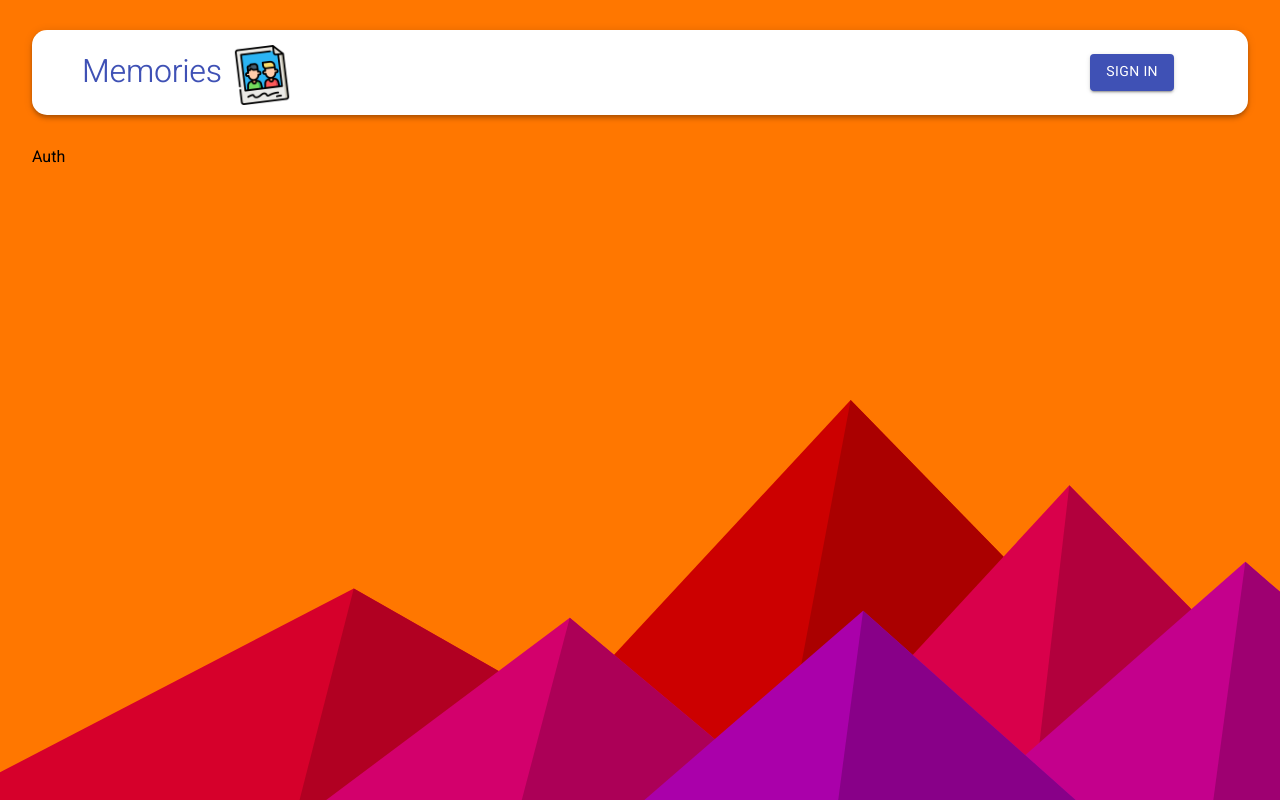
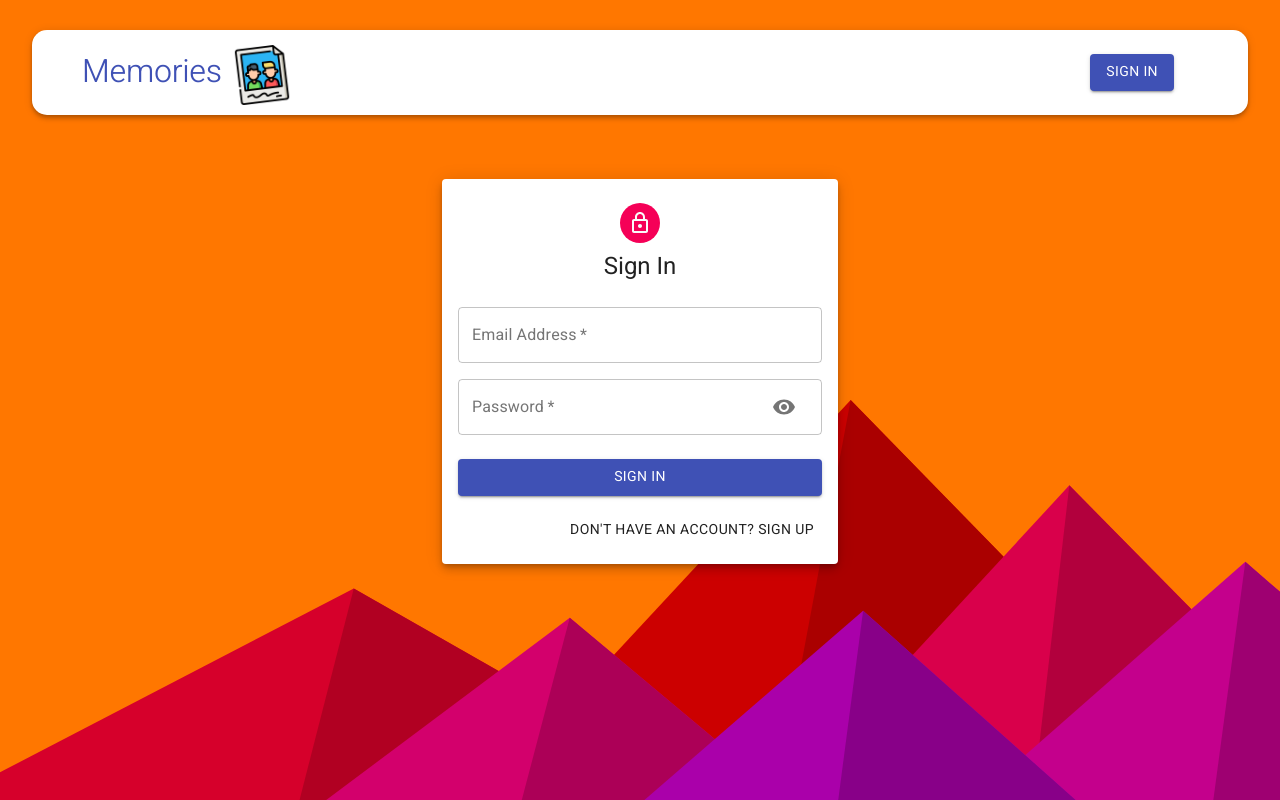
Before and after one commit to anarysumbetov/gallery_project, a React (Create React App) app in the folder client/: page /auth in a window 1280 px wide. Built offline with nearby package versions, Linux system fonts and the light colour scheme.

Commit message:
Auth Form added

```diff
--- a/client/src/components/Auth/Auth.js
+++ b/client/src/components/Auth/Auth.js
@@ -1,8 +1,67 @@
-import React from "react";
+import React, { useState } from "react";
+import { Avatar, Button, Paper, Grid, Typography, Container } from "@material-ui/core";
+import LockOutlinedIcon from "@material-ui/icons/LockOutlined";
+
+import { AUTH } from "../../constants/actionTypes.js";
+import useStyles from "./styles.js";
+import Input from "./Input.js";
+
+const initialState = { firstName: '', lastName: '', email: '', password: '', confirmPassword: '' };
 
 const Auth = () => {
+  const [form, setForm] = useState(initialState);
+  const [isSignup, setIsSignup] = useState(false);
+  const classes = useStyles();
+
+  const [showPassword, setShowPassword] = useState(false);
+  const handleShowPassword = () => setShowPassword(!showPassword);
+
+  const switchMode = () => {
+    setForm(initialState);
+    setIsSignup((prevIsSignup) => !prevIsSignup);
+    setShowPassword(false);
+  };
+
+  const handleSubmit = () => {
+
+  };
+
+  const handleChange = () => {
+
+  };
+
   return (
-    <div>Auth</div>
+    <Container component="main" maxWidth="xs">
+      <Paper className={classes.paper} elevation={6}>
+        <Avatar className={classes.avatar}>
+          <LockOutlinedIcon />
+        </Avatar>
+        <Typography component="h1" variant="h5">{ isSignup ? 'Sign Up' : 'Sign In' }</Typography>
+        <form className={classes.form} onSubmit={handleSubmit}>
+          <Grid container spacing={2}>
+            { isSignup && (
+              <>
+                <Input name="firstName" label="First Name" handleChange={handleChange} autoFocus half />
+                <Input name="lastName" label="Last Name" handleChange={handleChange} half />
+              </>
+            )}
+            <Input name="email" label="Email Address" handleChange={handleChange} type="email" />
+            <Input name="password" label="Password" handleChange={handleChange} type={showPassword ? 'text' : 'password'} handleShowPassword={handleShowPassword} />
+            { isSignup && <Input name="confirmPassword" label="Repeat Password" handleChange={handleChange} type="password" /> }
+          </Grid>
+          <Button type="submit" fullWidth variant="contained" color="primary" className={classes.submit}>
+            { isSignup ? 'Sign Up' : 'Sign In' }
+          </Button>
+          <Grid container justifyContent="flex-end">
+            <Grid item>
+              <Button onClick={switchMode}>
+                { isSignup ? "Already have an account? Sign In" : "Don't have an account? Sign Up" }
+              </Button>
+            </Grid>
+          </Grid>
+        </form>
+      </Paper>
+    </Container>
   )
 }
 
--- /dev/null
+++ b/client/src/components/Auth/Input.js
@@ -0,0 +1,33 @@
+import React from "react";
+import { TextField, Grid, InputAdornment, IconButton } from "@material-ui/core";
+
+import Visibility from "@material-ui/icons/Visibility";
+import VisibilityOff from "@material-ui/icons/VisibilityOff";
+
+const Input = ({ name, handleChange, label, half, autoFocus, type, handleShowPassword }) => (
+  <Grid item xs={12} sm={half ? 6 : 12}>
+    <TextField
+      name={name}
+      onChange={handleChange}
+      variant="outlined"
+      required
+      fullWidth
+      label={label}
+      autoFocus={autoFocus}
+      type={type}
+      InputProps={name === 'password' ? {
+        endAdornment: (
+          <InputAdornment position="end">
+            <IconButton onClick={handleShowPassword}>
+              {type === 'password' ? <Visibility /> : <VisibilityOff />}
+            </IconButton>
+          </InputAdornment>
+        ),
+      } : null}
+      autoComplete="off"
+    />
+  </Grid>
+)
+
+
+export default Input;
--- a/client/src/components/Auth/styles.js
+++ b/client/src/components/Auth/styles.js
@@ -0,0 +1,30 @@
+import { makeStyles } from "@material-ui/core/styles";
+
+export default makeStyles((theme) => ({
+  paper: {
+    marginTop: theme.spacing(8),
+    display: 'flex',
+    flexDirection: 'column',
+    alignItems: 'center',
+    padding: theme.spacing(2),
+  },
+  root: {
+    '& .MuiTextField-root': {
+      margin: theme.spacing(1),
+    },
+  },
+  avatar: {
+    margin: theme.spacing(1),
+    backgroundColor: theme.palette.secondary.main,
+  },
+  form: {
+    width: '100%', // Fix IE 11 issue.
+    marginTop: theme.spacing(3),
+  },
+  submit: {
+    margin: theme.spacing(3, 0, 2),
+  },
+  googleButton: {
+    marginBottom: theme.spacing(2),
+  },
+}));
```
